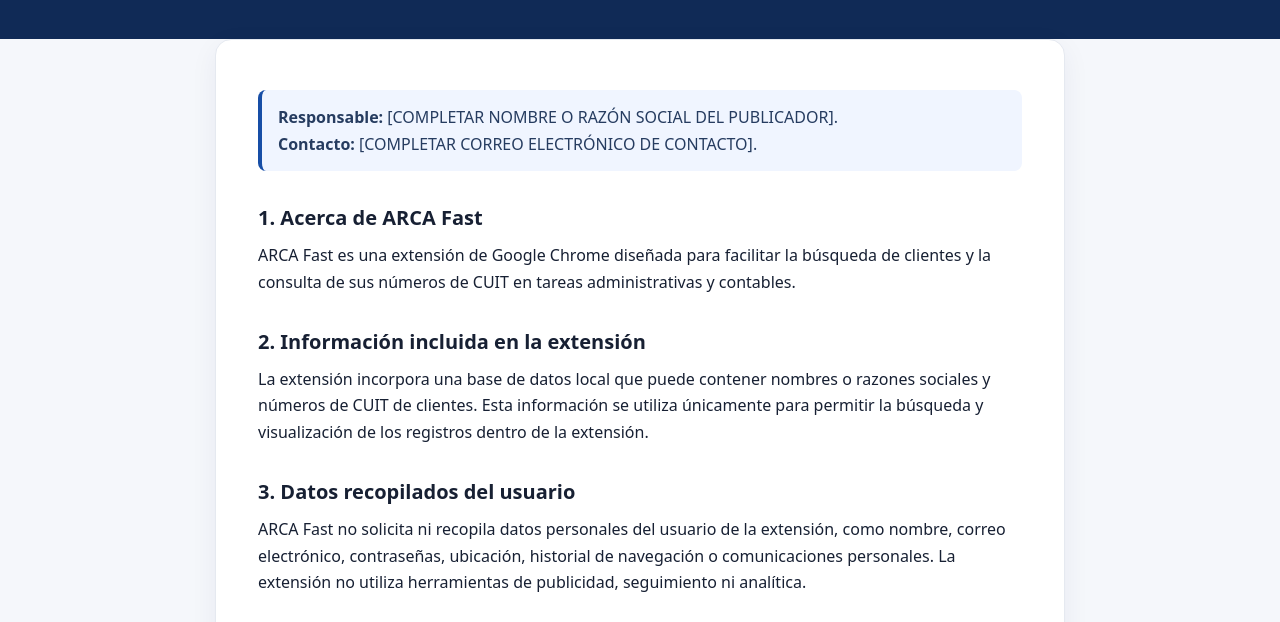
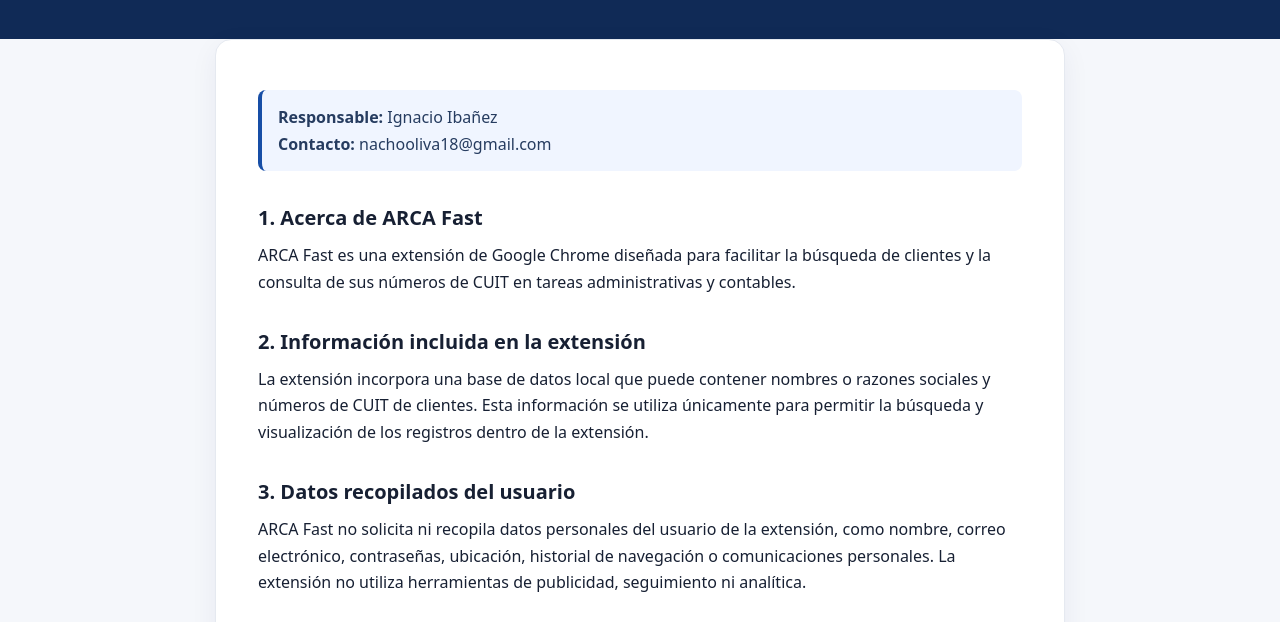
Before and after one commit to nachitooo32/arca-fast-privacy, a plain HTML site: page index.html in a window 1280 px wide. Shown: the part 153-775 px from the top of the page. Drawn offline with Linux system fonts and the light colour scheme.

Commit message:
Agregar política de privacidad de ARCA Fast
Se agrega la página pública de política de privacidad de ARCA Fast para cumplir con los requisitos de publicación de Chrome Web Store.

```diff
--- a/index.html
+++ b/index.html
@@ -32,8 +32,8 @@
     </div>
   </header>
   <main class="wrap">
-    <p class="notice"><strong>Responsable:</strong> [COMPLETAR NOMBRE O RAZÓN SOCIAL DEL PUBLICADOR].<br>
-    <strong>Contacto:</strong> [COMPLETAR CORREO ELECTRÓNICO DE CONTACTO].</p>
+    <p class="notice"><strong>Responsable:</strong> Ignacio Ibañez<br>
+    <strong>Contacto:</strong> nachooliva18@gmail.com</p>
 
     <h2>1. Acerca de ARCA Fast</h2>
     <p>ARCA Fast es una extensión de Google Chrome diseñada para facilitar la búsqueda de clientes y la consulta de sus números de CUIT en tareas administrativas y contables.</p>
```
